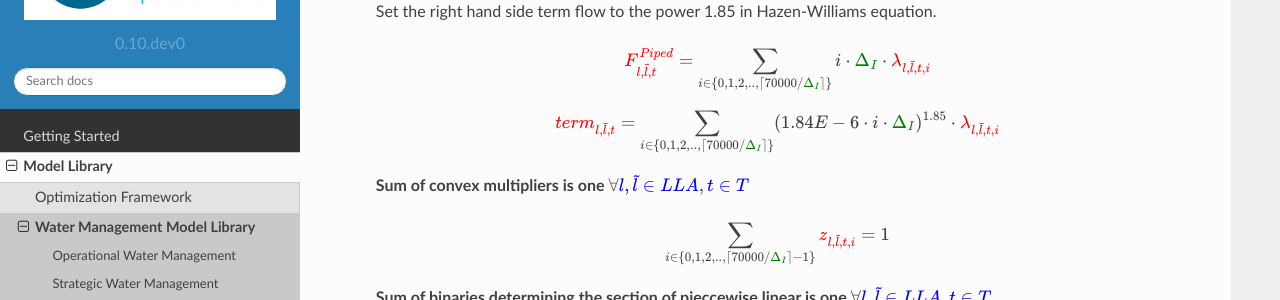
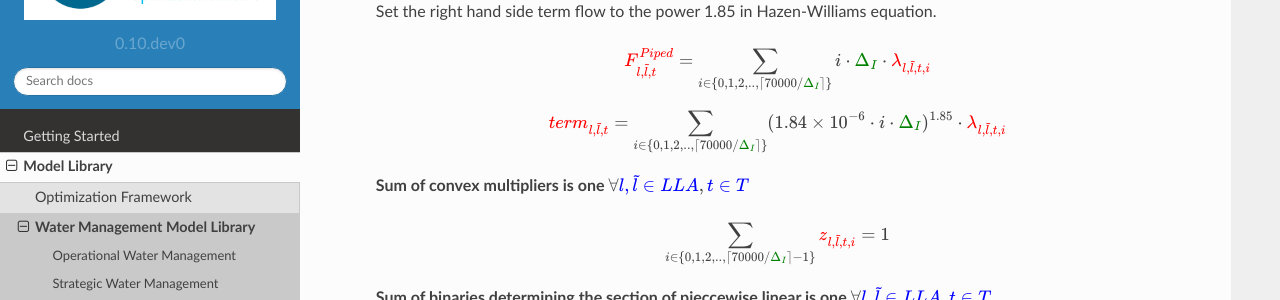
Before and after one commit to project-pareto/project-pareto, a Sphinx documentation site: the page built from docs/model_library/Hydraulics/index.rst, in a window 1280 px wide and 900 px high, scrolled down 5024 px. Shown: the part 150-450 px from the top of the window. Built offline with Sphinx 7.4.7 and the Read the Docs theme 2.0.0, drawn with Linux system fonts in a browser that asks for light colours.

Commit message:
Update index.rst

```diff
--- a/docs/model_library/Hydraulics/index.rst
+++ b/docs/model_library/Hydraulics/index.rst
@@ -257,7 +257,7 @@ Allows pumping only if a pump exists in a pipeline.
     .. math::
 
         \textcolor{red}{term_{l,\tilde{l},t}}
-        = \sum_{i \in \{0,1,2,..,\lceil 70000/\textcolor{green}{\Delta_I} \rceil\}}(1.84E-6 \cdot i \cdot \textcolor{green}{\Delta_I})^{1.85} \cdot \textcolor{red}{\lambda_{l,\tilde{l},t, i}}
+        = \sum_{i \in \{0,1,2,..,\lceil 70000/\textcolor{green}{\Delta_I} \rceil\}}(1.84 \times 10^{-6} \cdot i \cdot \textcolor{green}{\Delta_I})^{1.85} \cdot \textcolor{red}{\lambda_{l,\tilde{l},t, i}}
 
     **Sum of convex multipliers is one** :math:`\forall \textcolor{blue}{l,\tilde{l} \in LLA}, \textcolor{blue}{t \in T}`
 
```
